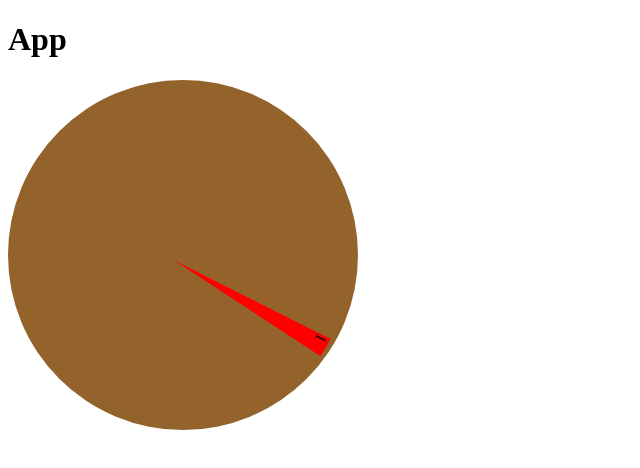
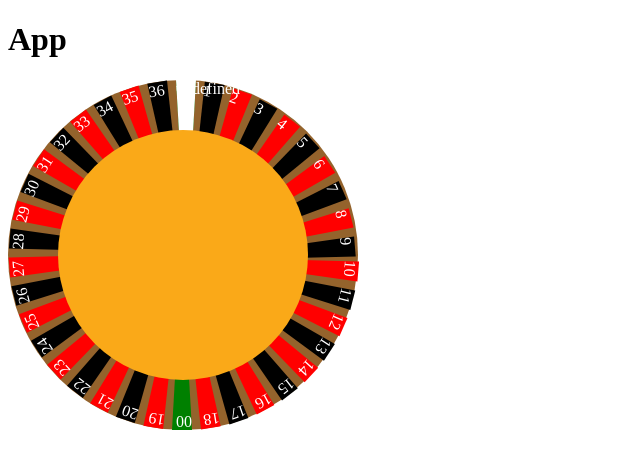
Before and after one commit to codetapacademy/all-on-red-with-react, a React (Create React App) app: page / in a window 1280 px wide. Shown: the top 468 px of the page, without its empty margins (0-640 px from the left). Built offline with nearby package versions, Linux system fonts and the light colour scheme.

Commit message:
color the collection of slots

```diff
--- a/src/component/board/board.component.jsx
+++ b/src/component/board/board.component.jsx
@@ -11,25 +11,26 @@ const Board = () => {
       rotation: 0,
       color: 'green'
     },
-    ...Array.from({ length }, (_,key) => key + 1).map(n => ({
+    ...Array.from({ length }, (_, key) => key + 1).map(n => ({
         number: n + '',
-        rotation: ~~(360 / 38 * n * 100) / 100,
-        color: n % 2 ? 'black' : 'red',
+        rotation: ~~((360 / 38) * n * 100) / 100,
+        color: n % 2 ? 'black' : 'red'
     })),
     {
       number: '00',
       rotation: 180,
       color: 'green'
     },
-    ...Array.from({ length }, (_,key) => key + 19).map(n => ({
+    ...Array.from({ length }, (_, key) => key + 19).map(n => ({
         number: n + '',
-        rotation: ~~(360 / 38 * (n + 1) * 100) / 100,
-        color: n % 2 ? 'red' : 'black',
+        rotation: ~~((360 / 38) * (n + 1) * 100) / 100,
+        color: n % 2 ? 'red' : 'black'
     }))
-  ]
+  ];
 
   return (
-    <StyledBoard size={350}>
+    <StyledBoard side={350}>
+      {slotList.map(slot => <Slot key={slot.number} {...slot} />)}
       <Slot/>
     </StyledBoard>
   )
--- a/src/component/board/board.style.js
+++ b/src/component/board/board.style.js
@@ -3,6 +3,19 @@ import styled from 'styled-components'
 export const StyledBoard = styled.div`
   background-color: #94632c;
   border-radius: 50%;
-  width: ${({ size }) => `${size}px`};
-  height: ${({ size }) => `${size}px`};
+  width: ${({ side }) => `${side}px`};
+  height: ${({ side }) => `${side}px`};
+  position: relative;
+
+  &::after{
+    content: '';
+    width: 250px;
+    height: 250px;
+    top: 50px;
+    left: 50px;
+    background-color: #faa918;
+    position: absolute;
+    border-radius: 50%;
+
+  }
 `
--- a/src/component/slot/slot.component.jsx
+++ b/src/component/slot/slot.component.jsx
@@ -1,9 +1,13 @@
 import React from 'react'
 import { StyledSlot } from './slot.style'
 
-const Slot = () => {
+const Slot = ({ number, rotation, color }) => {
   return (
-    <StyledSlot number={1} />
+    <StyledSlot
+      number={number}
+      rotation={rotation}
+      color={color}
+    />
   )
 }
 
--- a/src/component/slot/slot.style.js
+++ b/src/component/slot/slot.style.js
@@ -2,11 +2,13 @@ import styled from 'styled-components'
 
 export const StyledSlot = styled.div`
   height: 175px;
-  position: relative;
+  position: absolute;
   display: inline-block;
-  margin-left: 165px;
-  transform: rotate(120deg);
+  margin-left: 168px;
+  transform: rotate(${({ rotation }) => rotation}deg);
   transform-origin: 50% 100%;
+  color: white;
+  /* text-align: center; */
 
   &::after {
     content: ${({ number }) => `'${number}'`};
@@ -17,7 +19,7 @@ export const StyledSlot = styled.div`
     content: '';
     position: absolute;
     top: 0;
-    border-top: 175px solid red;
+    border-top: 175px solid ${({ color }) => color};
     border-left: 10px solid transparent;
     border-right: 10px solid transparent;
 }
```
